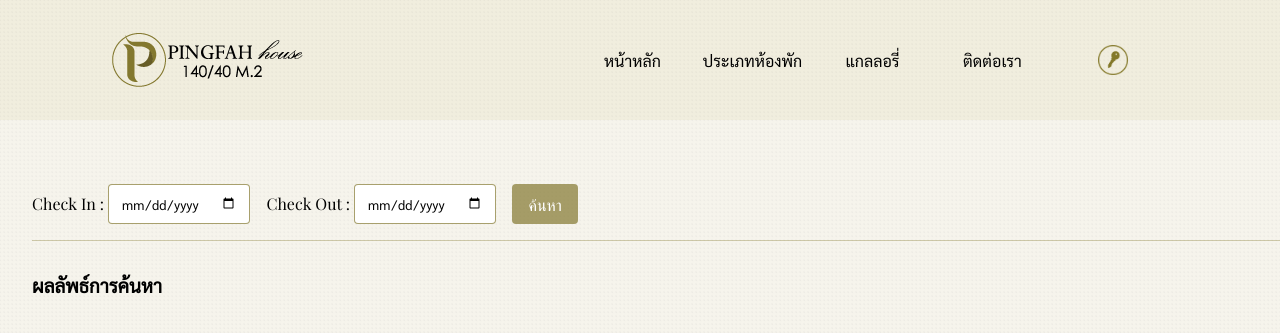
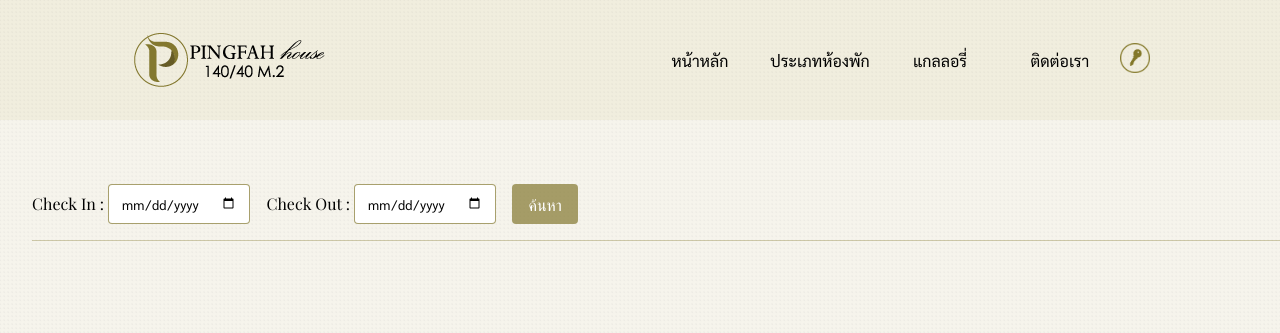
Before and after one commit to nwpgm82/Pingfah-Apartment, a PHP site: page /pages/checkRoom.php in a window 1280 px wide; the page is wider, and only the part inside the window is pictured. Shown: the top 333 px of that part. Run offline with PHP 8.4, Linux system fonts and the light colour scheme; some web fonts are replaced.

Commit message:
update topbar & checkroom

```diff
--- a/components/maintopbar.php
+++ b/components/maintopbar.php
@@ -24,9 +24,7 @@
             <a href="#contact">
                 <li>ติดต่อเรา</li>
             </a>
-            <a href="/Pingfah/pages/login.php">
-                <li><img src="/Pingfah/img/tool/login-btn.png" alt=""></li>
-            </a>
+            <a href="/Pingfah/pages/login.php"><img src="/Pingfah/img/tool/login-btn.png" alt=""></a>
         </ul>
     </div>
 </body>
--- a/css/mainTop.css
+++ b/css/mainTop.css
@@ -22,6 +22,7 @@
     align-items: center;
     animation-name: menu;
     animation-duration: 1.5s;
+    list-style: none;
 }
 
 .topbar ul a {
--- a/pages/checkRoom.php
+++ b/pages/checkRoom.php
@@ -31,7 +31,11 @@
                 </div>
             </form>
             <div class="hr"></div>
-            <h3>ผลลัพธ์การค้นหา</h3>
+            <?php
+            if(isset($check_in) || isset($check_out)){
+                echo "<h3>ผลลัพธ์การค้นหา</h3>";
+            }
+            ?>
             <div class="grid">
                 <?php
                     if(isset($check_in) || isset($check_out)){
```
